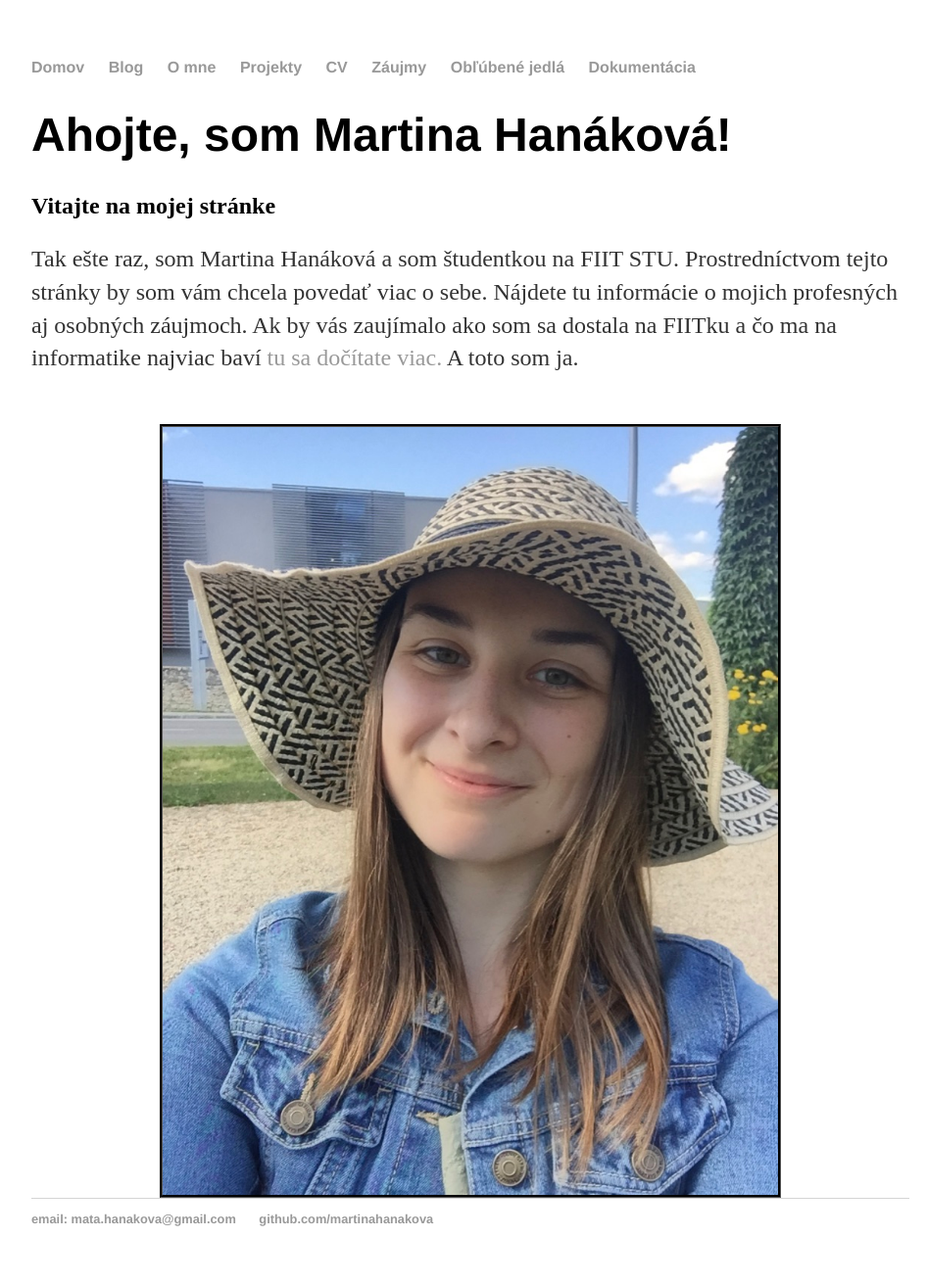
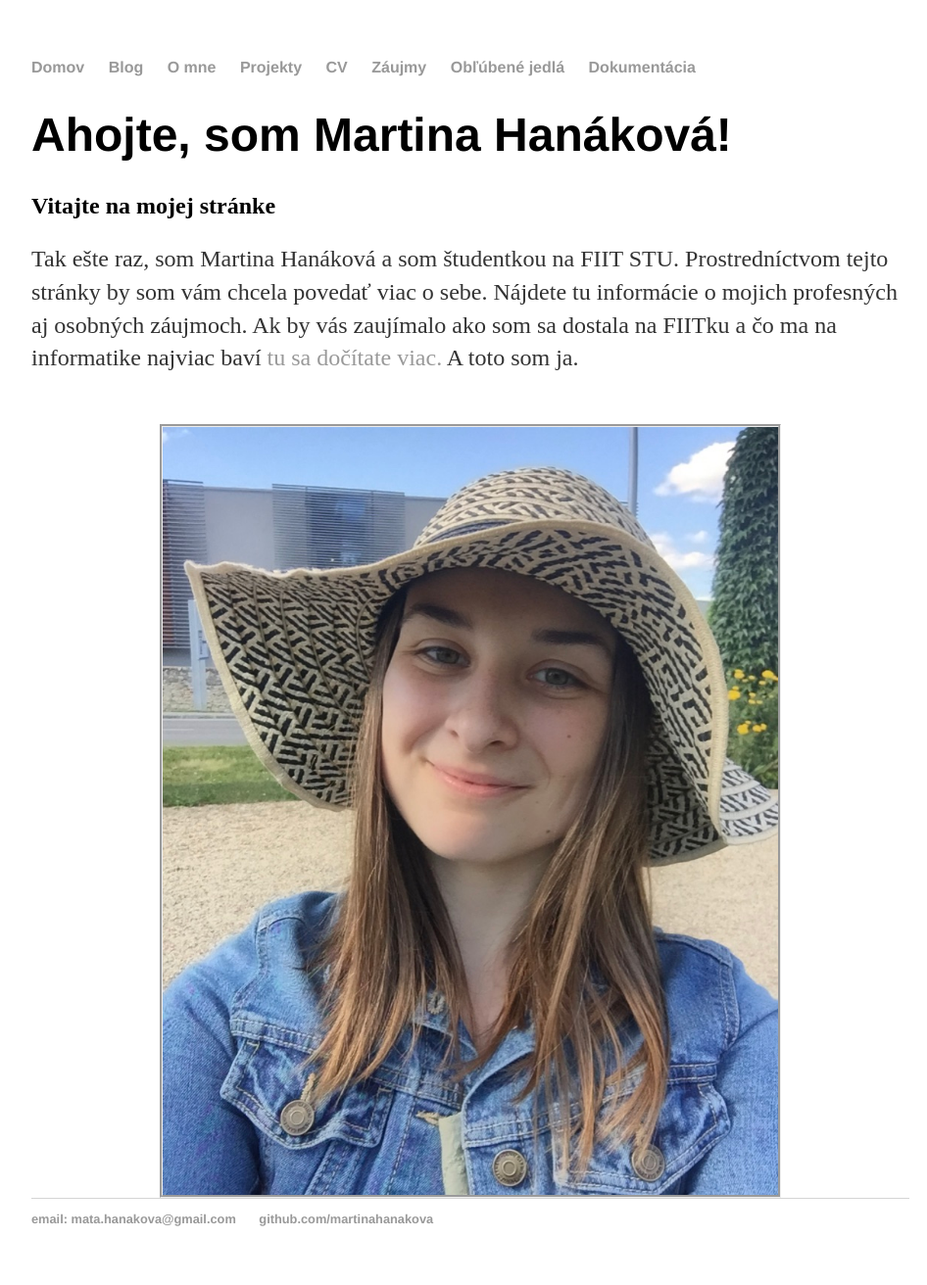
Before and after one commit to martinahanakova/martinahanakova.github.io, a Jekyll site: the page built from index.html, in a window 1280 px wide. Shown: the whole page at 98% size, without its empty margins (160-1106 px from the left). Built offline with Jekyll 4.4.1, drawn with Linux system fonts in a browser that asks for light colours.

Commit message:
Photo of me

```diff
--- a/css/main.css
+++ b/css/main.css
@@ -44,11 +44,11 @@
 
 #me {
   width:70%;
+  height: 50%;
   display: block;
   margin-left: auto;
   margin-right: auto;
   margin-top:50px;
   margin-bottom:150;
   border-style:groove;
-  border-color:black;
 }
```
